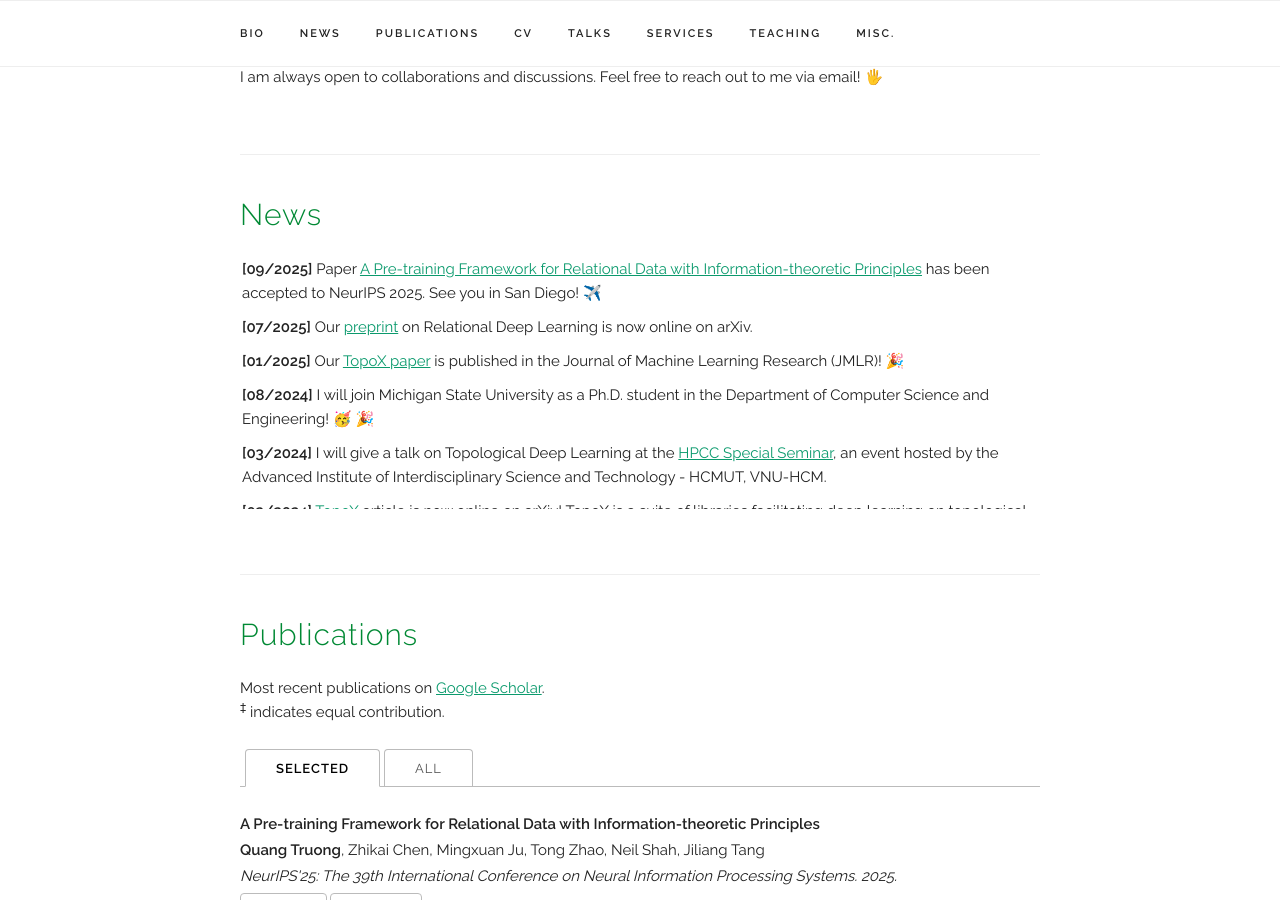
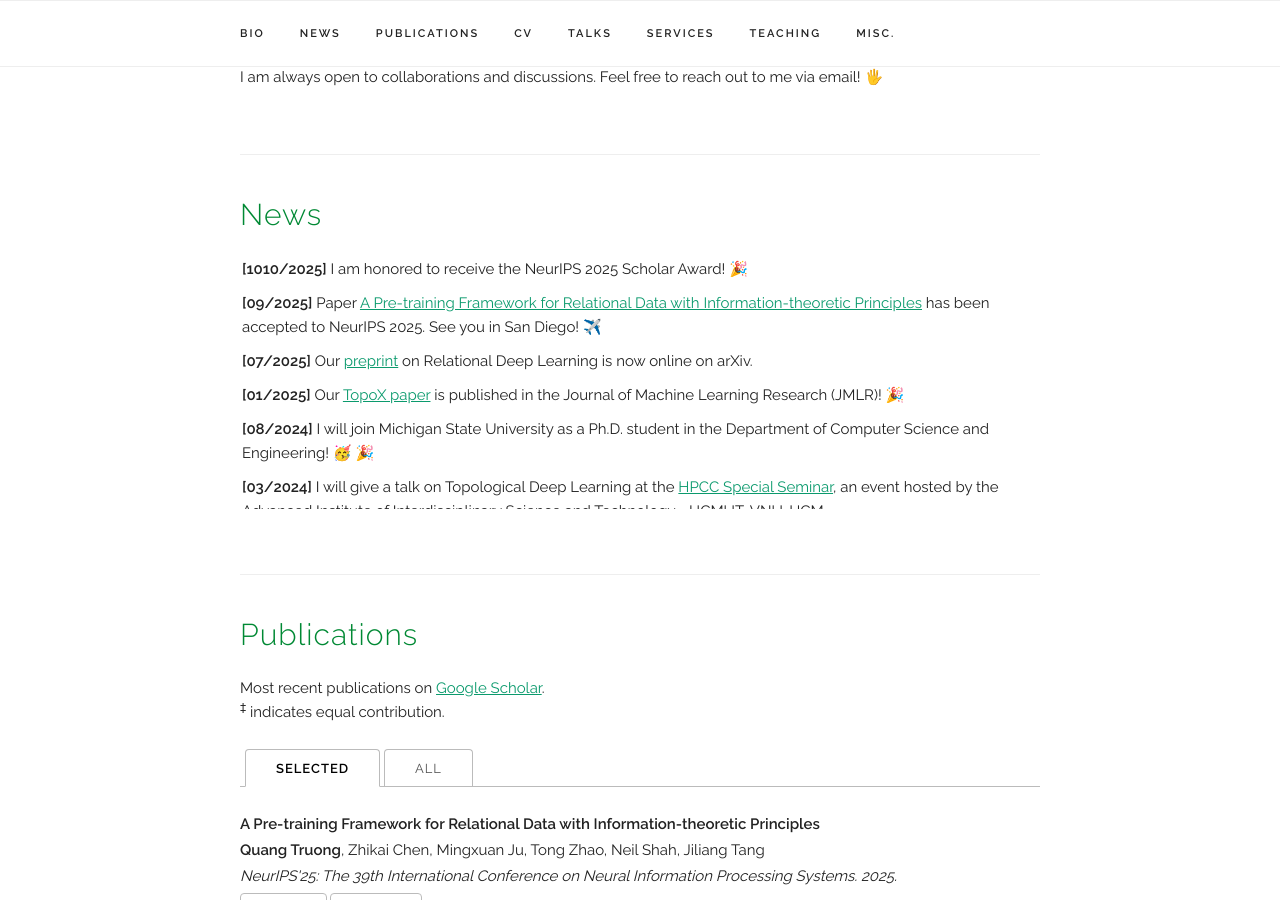
Before and after one commit to quang-truong/quang-truong.github.io, a Jekyll site: the page built from index.html, in a window 1280 px wide and 900 px high, scrolled down 590 px. Built offline with Jekyll 4.4.1, drawn with Linux system fonts in a browser that asks for light colours; some web fonts are replaced.

Commit message:
update neurips scholar award

```diff
--- a/index.html
+++ b/index.html
@@ -42,6 +42,9 @@ title: Home
   <h4>News</h4>
   <!-- <p> Scroll for older news </p> -->
   <UL style="list-style-type: none; padding: 2px; overflow-y: scroll; height:250px;">
+    <li> <b>[1010/2025]</b>
+      I am honored to receive the NeurIPS 2025 Scholar Award! 🎉
+    </li>
     <li> <b>[09/2025]</b>
       Paper <a href="#selected-RDL2025" onclick="switchToSelectedTab()">A Pre-training Framework for Relational Data with Information-theoretic Principles</a>
       has been accepted to NeurIPS 2025. See you in San Diego! ✈️
```
